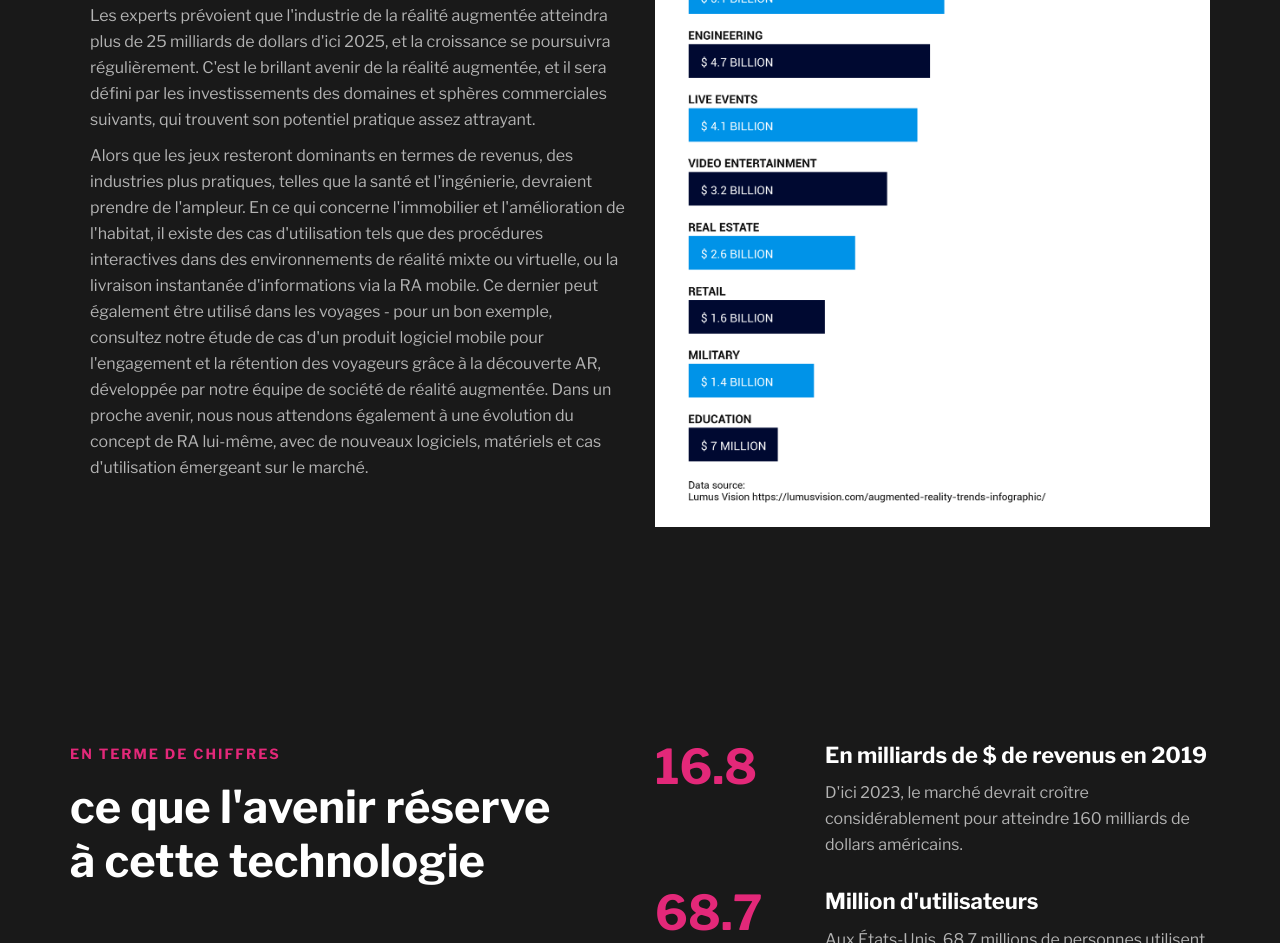
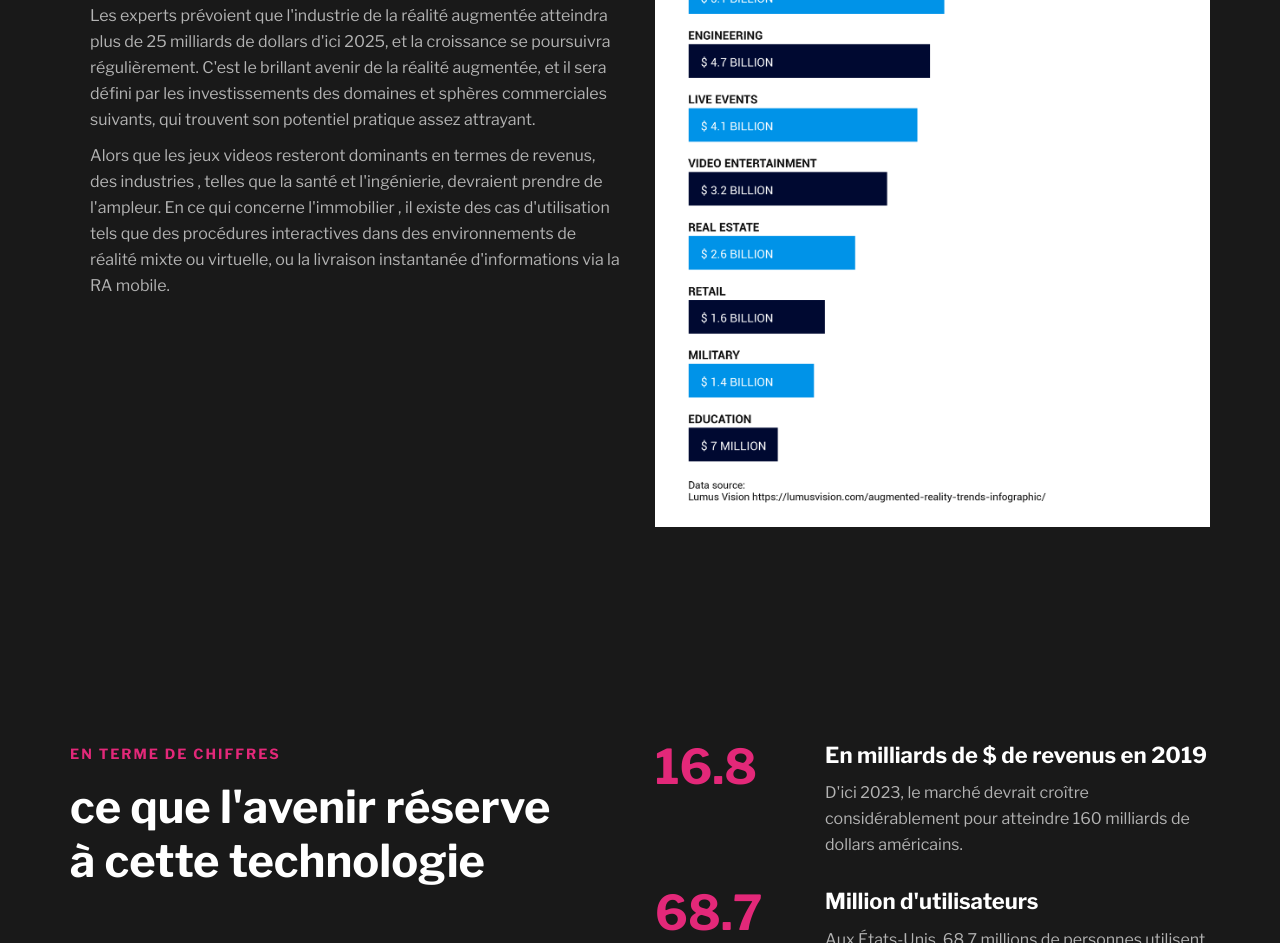
Before and after one commit to zestiros/AR-Applications, a plain HTML site: page index.html in a window 1280 px wide. Shown: the part 2338-3281 px from the top of the page. Drawn offline with nearby package versions, Linux system fonts and the light colour scheme.

Commit message:
minor changes

```diff
--- a/index.html
+++ b/index.html
@@ -147,10 +147,8 @@
                         <p class="f-para">Les experts prévoient que l'industrie de la réalité augmentée atteindra plus de 25 milliards de dollars d'ici 2025, et la croissance se poursuivra régulièrement. C'est le brillant avenir de la réalité augmentée, et il sera défini
                             par les investissements des domaines et sphères commerciales suivants, qui trouvent son potentiel pratique assez attrayant. </p>
                         <p class="s-para">
-                            Alors que les jeux resteront dominants en termes de revenus, des industries plus pratiques, telles que la santé et l'ingénierie, devraient prendre de l'ampleur. En ce qui concerne l'immobilier et l'amélioration de l'habitat, il existe des cas d'utilisation
-                            tels que des procédures interactives dans des environnements de réalité mixte ou virtuelle, ou la livraison instantanée d'informations via la RA mobile. Ce dernier peut également être utilisé dans les voyages - pour un bon
-                            exemple, consultez notre étude de cas d'un produit logiciel mobile pour l'engagement et la rétention des voyageurs grâce à la découverte AR, développée par notre équipe de société de réalité augmentée. Dans un proche avenir,
-                            nous nous attendons également à une évolution du concept de RA lui-même, avec de nouveaux logiciels, matériels et cas d'utilisation émergeant sur le marché. </p>
+                            Alors que les jeux videos resteront dominants en termes de revenus, des industries , telles que la santé et l'ingénierie, devraient prendre de l'ampleur. En ce qui concerne l'immobilier , il existe des cas d'utilisation tels que des procédures interactives
+                            dans des environnements de réalité mixte ou virtuelle, ou la livraison instantanée d'informations via la RA mobile. </p>
 
                     </div>
                 </div>
```
